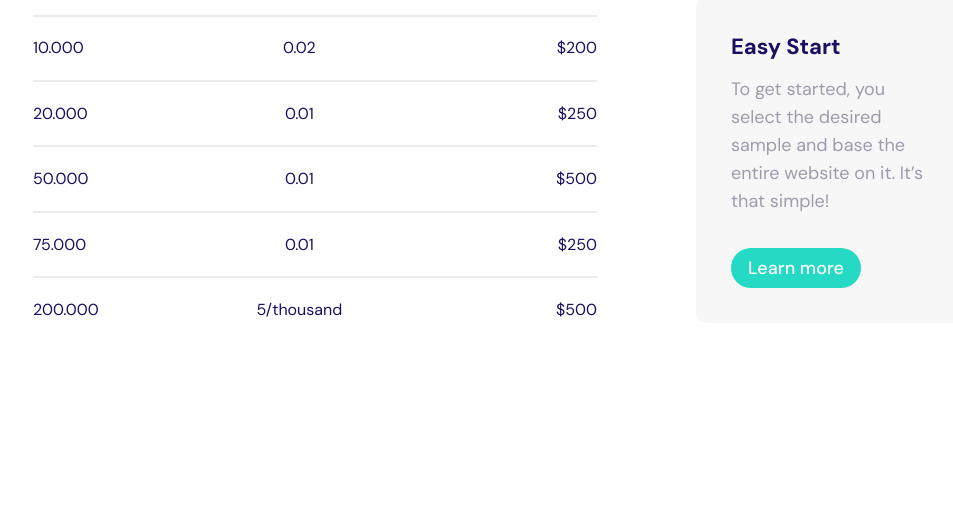
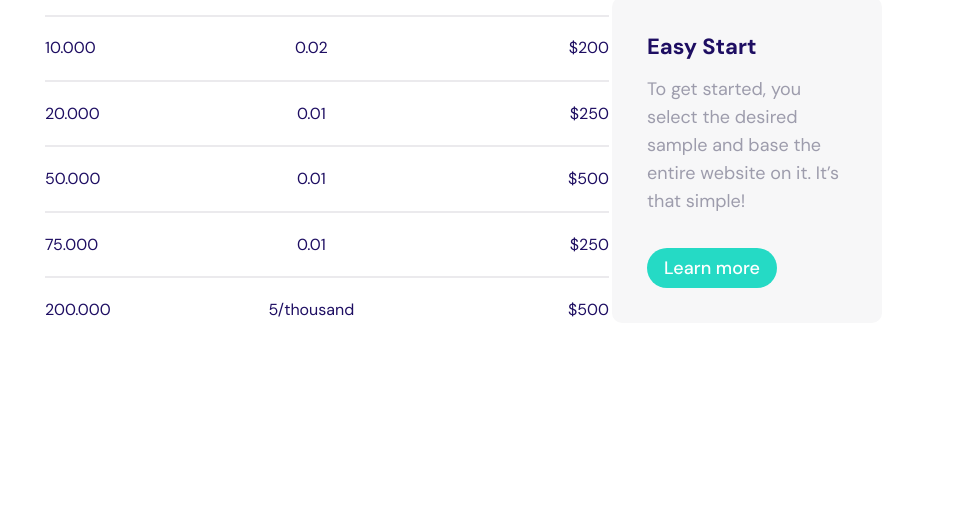
Before and after one commit to Pankajsharma520/Project-10, a plain HTML site: page index.html in a window 1280 px wide. Shown: the part 288-800 px from the top of the page, without its empty margins (178-1131 px from the left). Drawn offline with Linux system fonts and the light colour scheme.

Commit message:
Update index.html

```diff
--- a/index.html
+++ b/index.html
@@ -4,7 +4,7 @@
 <head>
     <meta charset="UTF-8">
     <meta name="viewport" content="width=device-width, initial-scale=1.0">
-    <title>Document</title>
+    <title>Pay as you go</title>
     <link rel="stylesheet" href="/assets/css/style.css">
 </head>
 
@@ -13,7 +13,8 @@
         <div class="container">
             <h1>Pay as you go</h1>
             <div class="row">
-                <div class="col-9">
+                <div class="col-md-7 col-12">
+                    <div class="data">
                         <table style="border: 3px solid #ffffff;">
                             <thead>
                                 <tr class="style">
@@ -58,14 +59,16 @@
                             </tbody>
                         </table>
                     </div>
-                <div class="col-3">
-                    <div class="card">
+                </div>
+
+                <div class="col-12 col-md-5">
+                    <div class="card ml-md-auto">
                         <h2>Easy Start</h2>
                         <p>To get started, you select the desired sample and base the entire website on it. It’s
                             that simple!</p>
-                        <button><a href="">
+                        <button>
                             <div class="p1">Learn more</div>
-                            </a></button>
+                        </button>
                     </div>
                 </div>
             </div>
```
Lines whose indentation alone changed are shown as unchanged.
